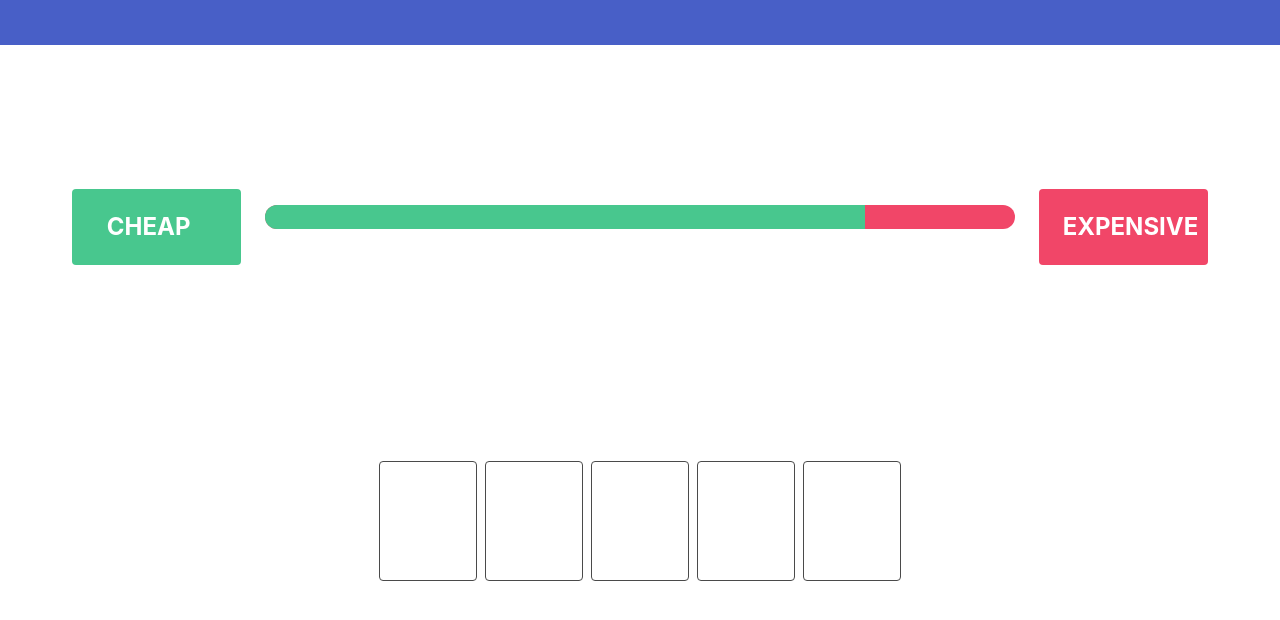
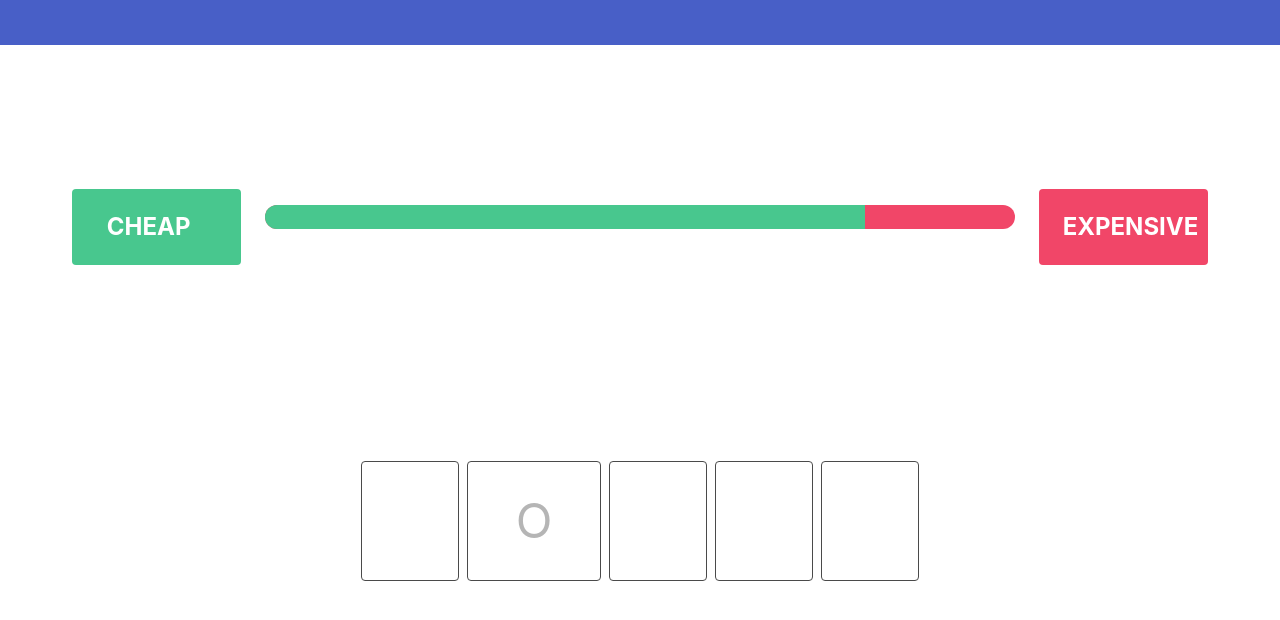
Before and after one commit to quantgames/quantgames.github.io, a plain HTML site: page index.html in a window 1280 px wide. Shown: the part 116-736 px from the top of the page. Drawn offline with Linux system fonts and the light colour scheme.

Commit message:
guess the word - add hint letter

```diff
--- a/index.html
+++ b/index.html
@@ -3,7 +3,7 @@
   <head>
     <meta charset="utf-8">
     <meta name="viewport" content="width=device-width, initial-scale=1">
-    <title>Guess the word</title>
+    <title>Guess the word - POC</title>
     <link rel="stylesheet" href="css/bulma.css">
     <script src="js/jquery.min.js"></script>
   </head>
--- a/js/words.js
+++ b/js/words.js
@@ -45,6 +45,7 @@ function setBoard() {
   let right = document.getElementById("right_word");
   let progress = document.getElementById("progress");
   let board = document.getElementById("solution");
+  var randomLetter = Math.floor(Math.random()*solution['word'].length);
 
   left.innerHTML = problem['left_word'];
   right.innerHTML = problem['right_word'];
@@ -53,8 +54,14 @@ function setBoard() {
   for (let i = 0; i < solution['word'].length; i++) {
     let box = document.createElement("span");
     box.className = "button is-active is-size-1 m-1";
+    if (i == randomLetter) {
+      box.innerHTML = solution['word'][randomLetter];
+      box.className += ' has-text-grey-light';
+    }
     board.appendChild(box);
   }
+
+
 }
 
 function clearBoard() {
@@ -89,6 +96,9 @@ $(function() {
     if (key >= 65 && key <= 90) {
       var character = String.fromCharCode(key);
       var nextPos = getNextPos();
+      if ($('#solution span:eq(' + nextPos + ')').hasClass('has-text-grey-light')) {
+        $('#solution span:eq(' + nextPos + ')').removeClass('has-text-grey-light');
+      }
       $('#solution span:eq(' + nextPos + ')').text(character);
       text += character;
       if (getCurrentPos() == getLastPos()) {
```
